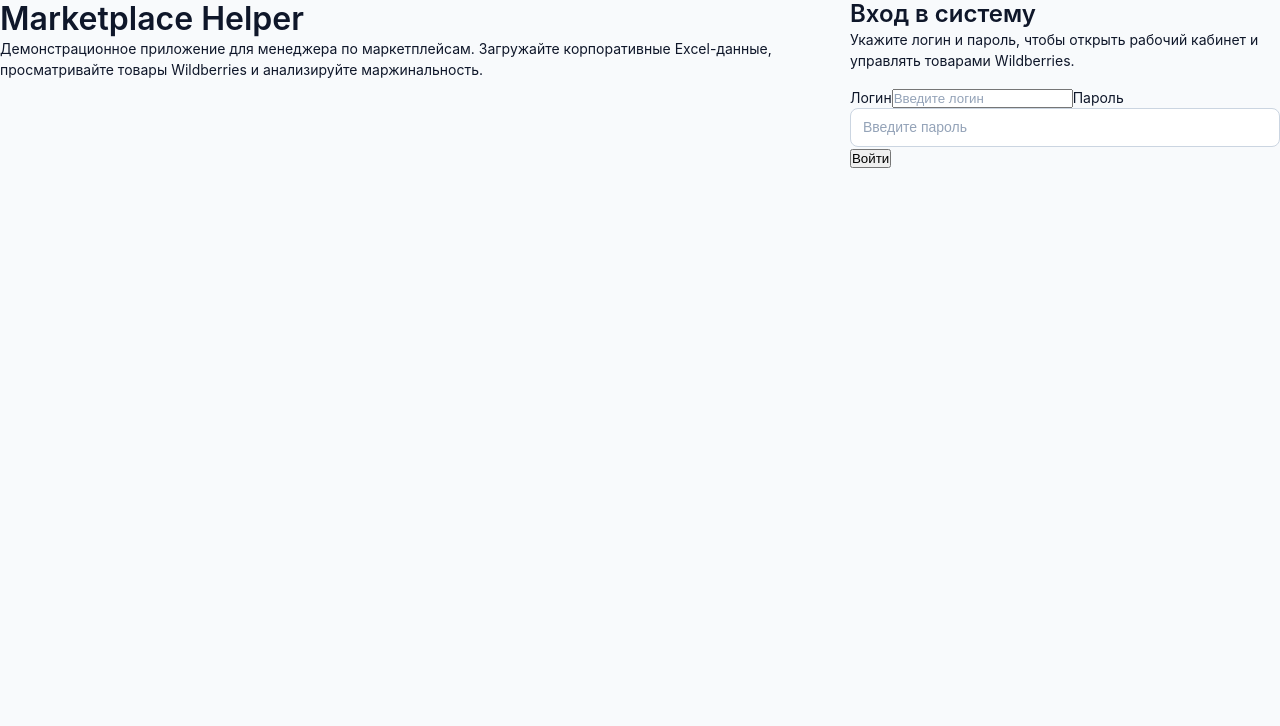
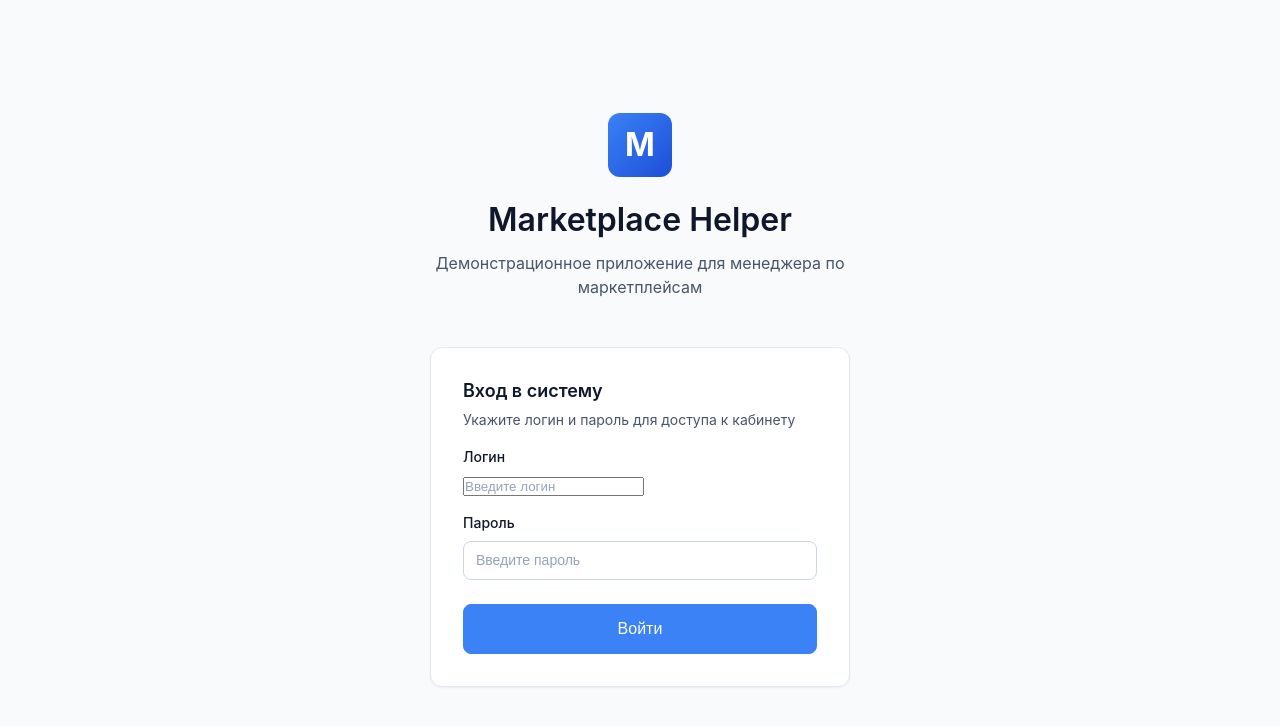
Before and after one commit to iconzrus/marketplace-helper, a React (Vite) app in the folder frontend/: page /#/ in a window 1280 px wide. Before the commit this address led to /#/. Shown: the top 726 px of the page. Built offline with nearby package versions, Linux system fonts and the light colour scheme.

Commit message:
Adapt UI for ultrawide monitor 3440x1440

```diff
--- a/frontend/src/App.tsx
+++ b/frontend/src/App.tsx
@@ -792,33 +792,80 @@ const App = () => {
 
   if (!authToken) {
     return (
-      <div className="app">
-        <header className="app__header">
-          <div className="app__header-content">
-            <h1>Marketplace Helper</h1>
-            <p>
-              Демонстрационное приложение для менеджера по маркетплейсам. Загружайте корпоративные Excel-данные,
-              просматривайте товары Wildberries и анализируйте маржинальность.
-            </p>
+      <div style={{
+        minHeight: '100vh',
+        display: 'flex',
+        flexDirection: 'column',
+        alignItems: 'center',
+        justifyContent: 'center',
+        background: 'var(--bg-app)',
+        padding: 'var(--space-6)'
+      }}>
+        <div style={{
+          maxWidth: '480px',
+          width: '100%',
+          textAlign: 'center',
+          marginBottom: 'var(--space-8)'
+        }}>
+          <div style={{
+            width: '64px',
+            height: '64px',
+            background: 'linear-gradient(135deg, var(--brand-500), var(--brand-700))',
+            borderRadius: 'var(--radius-lg)',
+            display: 'flex',
+            alignItems: 'center',
+            justifyContent: 'center',
+            margin: '0 auto var(--space-5)',
+            fontSize: '2rem',
+            color: 'white',
+            fontWeight: 700
+          }}>M</div>
+          <h1 style={{ fontSize: '2rem', marginBottom: 'var(--space-3)' }}>Marketplace Helper</h1>
+          <p className="text-secondary" style={{ fontSize: '1rem' }}>
+            Демонстрационное приложение для менеджера по маркетплейсам
+          </p>
+        </div>
+
+        <div className="card" style={{ maxWidth: '420px', width: '100%' }}>
+          <div className="card__header">
+            <h2 className="card__title">Вход в систему</h2>
+            <p className="card__description">Укажите логин и пароль для доступа к кабинету</p>
           </div>
-        </header>
-        <div className="auth-container">
-          <section className="panel auth-panel">
-            <h2>Вход в систему</h2>
-            <p>Укажите логин и пароль, чтобы открыть рабочий кабинет и управлять товарами Wildberries.</p>
-            {authError && <div className="message message--error">{authError}</div>}
-            <form className="auth-form" onSubmit={handleLogin}>
-              <label>
-                <span>Логин</span>
-                <input value={login} onChange={event => setLogin(event.target.value)} autoComplete="username" placeholder="Введите логин" required />
+
+          {authError && <div className="message message--error">{authError}</div>}
+
+          <form onSubmit={handleLogin} style={{ display: 'flex', flexDirection: 'column', gap: 'var(--space-4)' }}>
+            <div>
+              <label style={{ display: 'block', marginBottom: 'var(--space-2)', fontWeight: 500, fontSize: '0.875rem' }}>
+                Логин
               </label>
-              <label>
-                <span>Пароль</span>
-                <input type="password" value={password} onChange={event => setPassword(event.target.value)} autoComplete="current-password" placeholder="Введите пароль" required />
+              <input
+                value={login}
+                onChange={event => setLogin(event.target.value)}
+                autoComplete="username"
+                placeholder="Введите логин"
+                required
+              />
+            </div>
+
+            <div>
+              <label style={{ display: 'block', marginBottom: 'var(--space-2)', fontWeight: 500, fontSize: '0.875rem' }}>
+                Пароль
               </label>
-              <button type="submit" disabled={authLoading}>{authLoading ? 'Вход…' : 'Войти'}</button>
-            </form>
-          </section>
+              <input
+                type="password"
+                value={password}
+                onChange={event => setPassword(event.target.value)}
+                autoComplete="current-password"
+                placeholder="Введите пароль"
+                required
+              />
+            </div>
+
+            <button type="submit" className="btn btn--primary btn--lg" disabled={authLoading} style={{ marginTop: 'var(--space-2)' }}>
+              {authLoading ? 'Вход…' : 'Войти'}
+            </button>
+          </form>
         </div>
       </div>
     );
--- a/frontend/src/styles.css
+++ b/frontend/src/styles.css
@@ -316,7 +316,7 @@ p:last-child { margin-bottom: 0; }
 
 .sidebar__footer {
   padding: var(--space-4);
-  border-top: 1px solid: var(--sidebar-border);
+  border-top: 1px solid var(--sidebar-border);
 }
 
 /* === Main Content === */
@@ -366,6 +366,34 @@ p:last-child { margin-bottom: 0; }
   flex: 1;
   overflow-y: auto;
   padding: var(--space-6);
+  max-width: 1800px;
+  margin: 0 auto;
+  width: 100%;
+}
+
+/* For ultra-wide monitors (21:9 and wider) */
+@media (min-width: 2560px) {
+  .main__content {
+    max-width: 2400px;
+    padding: var(--space-8);
+  }
+
+  .grid-cols-2 {
+    grid-template-columns: repeat(2, minmax(0, 1fr));
+    gap: var(--space-8);
+  }
+
+  .card {
+    padding: var(--space-8);
+  }
+
+  .main__header {
+    padding: var(--space-6) var(--space-8);
+  }
+
+  .sidebar {
+    width: 280px;
+  }
 }
 
 /* === Cards === */
@@ -373,7 +401,7 @@ p:last-child { margin-bottom: 0; }
   background: var(--bg-surface);
   border: 1px solid var(--border-subtle);
   border-radius: var(--radius-lg);
-  padding: var(--space-5);
+  padding: var(--space-6);
   box-shadow: var(--shadow-sm);
   transition: box-shadow var(--transition-base);
 }
@@ -400,7 +428,7 @@ p:last-child { margin-bottom: 0; }
 }
 
 .card__content {
-  /* Content styles */
+  margin-top: var(--space-4);
 }
 
 .card__footer {
@@ -625,7 +653,7 @@ thead {
 }
 
 th {
-  padding: var(--space-3) var(--space-4);
+  padding: var(--space-4) var(--space-4);
   text-align: left;
   font-weight: 600;
   color: var(--text-secondary);
@@ -635,13 +663,23 @@ th {
 }
 
 td {
-  padding: var(--space-3) var(--space-4);
+  padding: var(--space-4) var(--space-4);
   border-top: 1px solid var(--border-subtle);
   color: var(--text-primary);
 }
 
 tr:hover {
   background: var(--bg-surface-hover);
+}
+
+@media (min-width: 2560px) {
+  th, td {
+    padding: var(--space-5) var(--space-5);
+  }
+
+  table {
+    font-size: 0.9375rem;
+  }
 }
 
 /* === Toggle Switch === */
--- a/frontend/src/views/Accounts.tsx
+++ b/frontend/src/views/Accounts.tsx
@@ -96,7 +96,7 @@ export default function Accounts() {
   };
 
   return (
-    <div>
+    <div style={{ maxWidth: '1400px', margin: '0 auto' }}>
       <div className="mb-6">
         <h2 className="text-lg font-semibold mb-2">Выберите кабинет для работы</h2>
         <p className="text-secondary text-sm">Подключите реальный WB API токен или используйте тестовый кабинет для разработки</p>
@@ -104,7 +104,7 @@ export default function Accounts() {
 
       {error && <div className="message message--error mb-4">{error}</div>}
 
-      <div className="grid grid-cols-2">
+      <div className="grid grid-cols-2" style={{ gap: 'var(--space-6)' }}>
         {/* Real Cabinet Card */}
         <div className="card">
           <div className="card__header">
```
Also changed, not shown: 6 other files (tests, documents, lock files or other folders).
